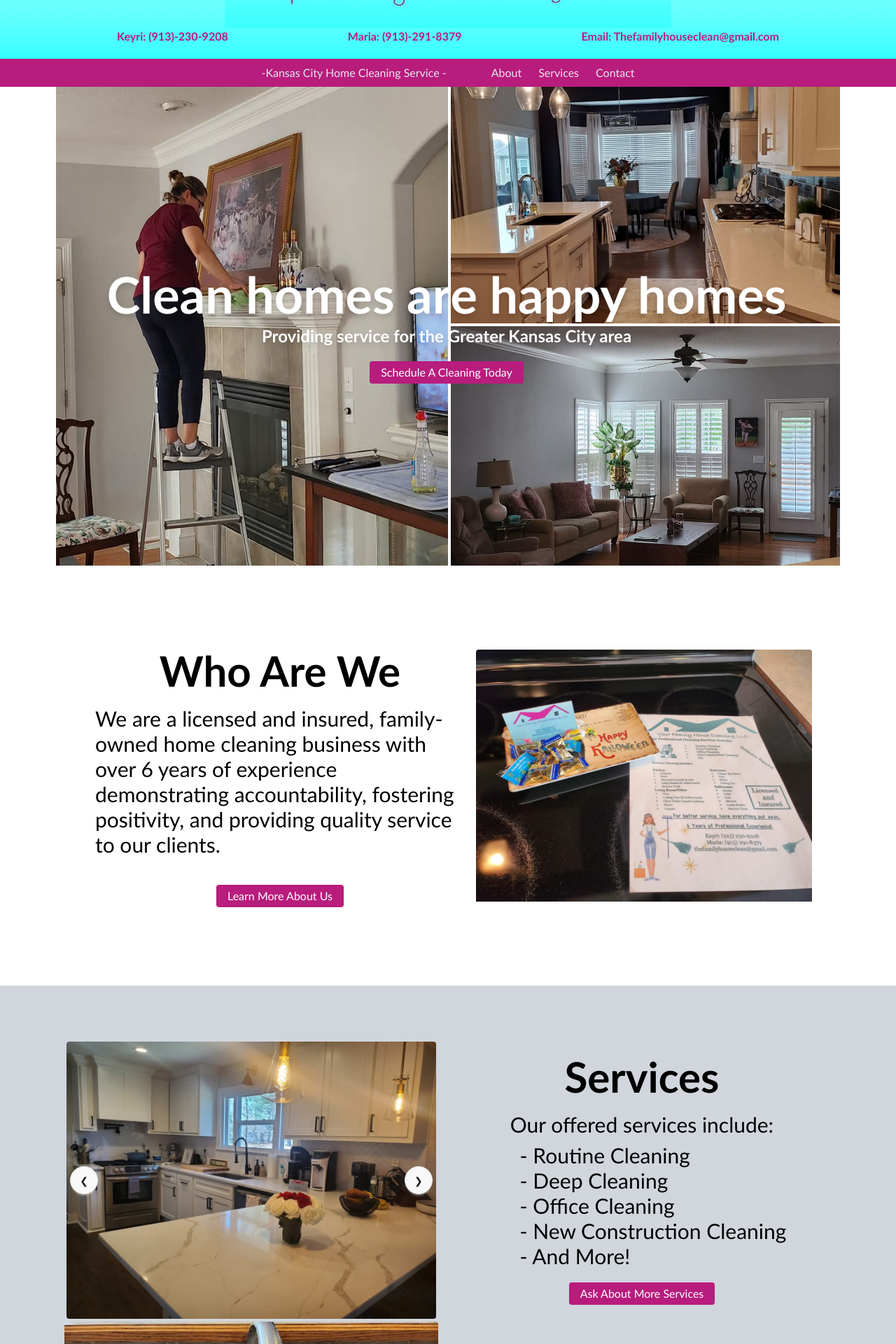
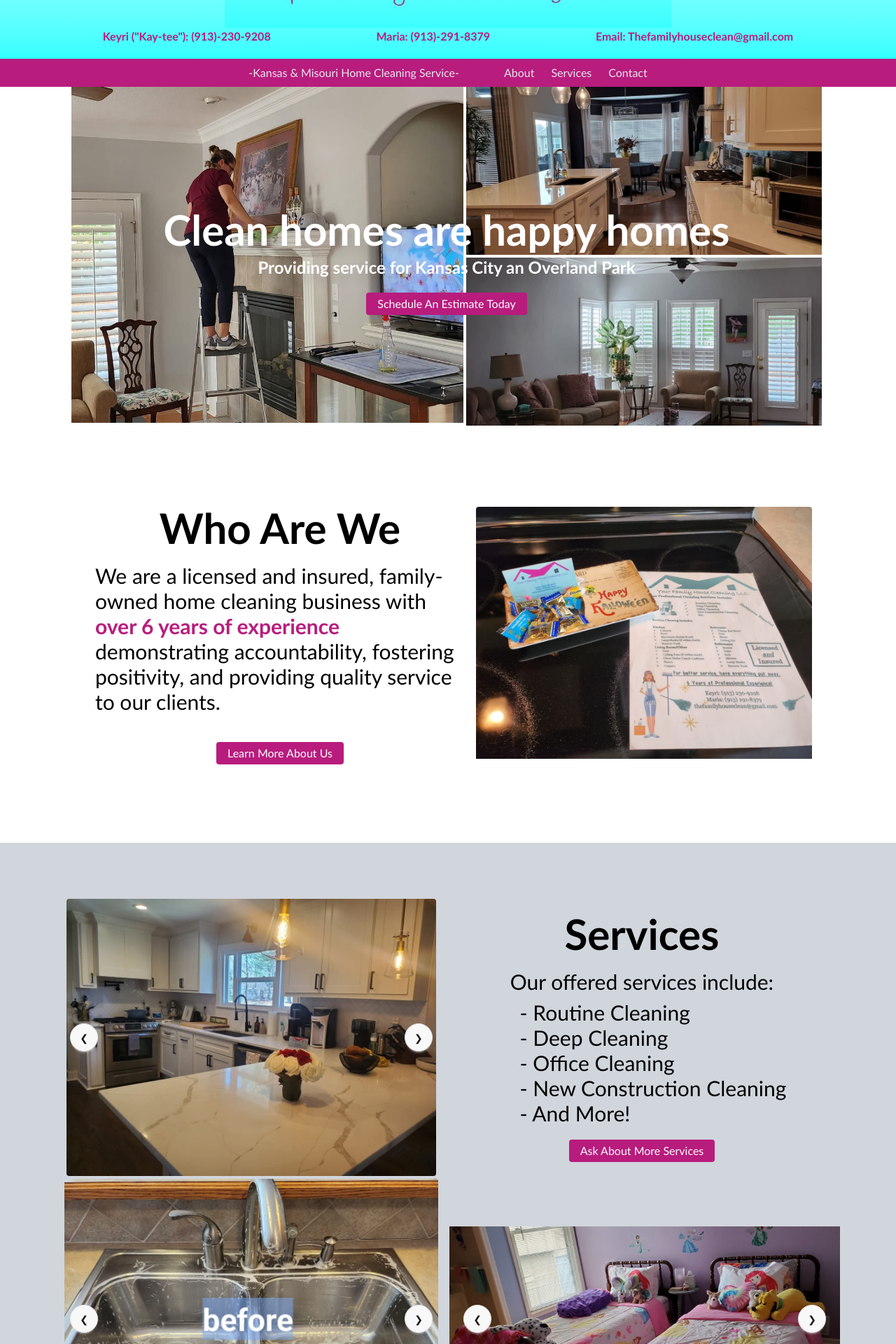
Before and after one commit to CentipedeSully/YFHC-website, a React (Vite) app: page / in a window 1280 px wide. Shown: the part 160-2080 px from the top of the page at 70% size. Built offline with nearby package versions, Linux system fonts and the light colour scheme.

Commit message:
Implemneteed feedback taken from client. Fixed various bugs- button clicks on carousels moved entire screen when inappropriate, fexed welcome pictures being too big AND small for different screen resolutions, fixed small spacing issue when screen reso smaller than predefined small reso

```diff
--- a/src/App.tsx
+++ b/src/App.tsx
@@ -15,7 +15,7 @@ function App() {
           src='/assets/pictures/IMG_HEADER.JPG'
           alt="YFHC_logo_img" />
         <div className="text-logo-purple font-bold flex flex-row text-center justify-evenly">
-          <p className="px-1">Keyri: <span className="whitespace-nowrap">(913)-230-9208</span></p>
+          <p className="px-1">Keyri ("Kay-tee"): <span className="whitespace-nowrap">(913)-230-9208</span></p>
           <p className="px-1">Maria: <span className="whitespace-nowrap">(913)-291-8379</span></p>
           <p className="px-1">Email: <a
             href="mailto:thefamilyhouseclean@gmail.com"
@@ -27,7 +27,7 @@ function App() {
       </div>
 
       <nav id="navbar" className="bg-logo-purple sm:h-20  md:h-10 flex sm:flex-col md:flex-row px-10 justify-center py-1 space-x-1.5 fonted">
-        <span className="px-3 text-gray-200 rounded my-auto py-1 text-center md:mr-10">-Kansas City Home Cleaning Service -</span>
+        <span className="px-3 text-gray-200 rounded my-auto py-1 text-center md:mr-10">-Kansas & Misouri Home Cleaning Service-</span>
         <div className=" flex flex-row justify-center">
           < NavButton
             scrollTo={"#who-are-we"}
@@ -49,30 +49,30 @@ function App() {
 
       <div id="welcome-section" className="mx-20 bg-white">
 
-        <div className="flex flex-row w-full justify-center space-x-1 relative">
+        <div className="flex flex-row w-full lg:h-120 justify-center space-x-1 relative ">
           <div className="absolute w-full h-full text-white text-center">
-            <div className="flex flex-col justify-center h-full">
-              <div className="mb-5">
-                <p className="text-3xl lg:text-5xl  xl:text-7xl font-bold drop-shadow-lg">Clean homes are happy homes</p>
-                <p className="text-xl lg:text-2xl pt-2 font-bold drop-shadow-lg">Providing service for the Greater Kansas City area</p>
+            <div className="flex flex-col justify-center  h-full">
+              <div className="mb-5 mt-5">
+                <p className="text-3xl lg:text-5xl  xl:text-6xl font-bold drop-shadow-xl">Clean homes are happy homes</p>
+                <p className="text-xl lg:text-2xl pt-2 px-10 font-bold drop-shadow-xl">Providing service for Kansas City an Overland Park</p>
               </div>
 
               <a
                 className="px-4 py-1 bg-logo-purple rounded mx-auto hover:bg-rose-950"
-                href="#contact-section">Schedule A Cleaning Today
+                href="#contact-section">Schedule An Estimate Today
               </a>
             </div>
           </div>
 
           <img
-            className="object-cover lg:w-1/2 w-0"
+            className="object-cover lg:w-1/2 w-0 "
             src="/assets/pictures/IMG-20250312-WA0005.jpg"
             alt="missing"
           />
 
-          <div className=" flex flex-col space-y-1">
+          <div className="flex flex-col space-y-1 h-full">
             <img
-              className="object-cover lg:h-1/2 h-full"
+              className="object-cover lg:h-1/2 h-0"
               src="/assets/pictures/IMG-20250312-WA0018.jpg"
               alt="missing" />
             <img
@@ -80,6 +80,19 @@ function App() {
               src="/assets/pictures/IMG-20250312-WA0002.jpg"
               alt="missing" />
           </div>
+
+          <div className="flex flex-row h-150 lg:h-0 lg:w-0 space-x-1 justify-center">
+            <img
+              className="object-cover w-full"
+              src="/assets/pictures/IMG-20250315-WA0014.jpg"
+              alt="missing" />
+
+            <img
+              className="object-cover  w-full"
+              src="/assets/pictures/IMG-20250315-WA0006.jpg"
+              alt="missing" />
+          </div>
+
 
         </div>
 
@@ -89,7 +102,7 @@ function App() {
             <div className="flex flex-col justify-evenly px-4 lg:w-1/2">
               <p className="lg:text-4xl xl:text-6xl text-3xl font-bold text-center">Who Are We</p>
               <p className="xl:text-3xl lg:text-2xl text-xl py-5 "> We are a licensed and insured,
-                family-owned home cleaning business with over 6 years of experience demonstrating accountability,
+                family-owned home cleaning business with <span className=" lg:text-3xl text-2xl font-bold text-logo-purple">over 6 years of experience</span> demonstrating accountability,
                 fostering positivity, and providing quality service to our clients.
               </p>
 
@@ -127,7 +140,7 @@ function App() {
                 <li>- And More!</li>
               </ul>
               <a
-                className="text-white px-4 py-1 sm:mb-10 lg:mb-0 bg-logo-purple rounded mx-auto hover:bg-rose-950"
+                className="text-white px-4 py-1 mb-10 lg:mb-0 bg-logo-purple rounded mx-auto hover:bg-rose-950"
                 href="#contact-section">Ask About More Services
               </a>
             </div>
@@ -166,7 +179,7 @@ function App() {
                 <CarouselItem
                   itemId="sec-services-caro-1"
                   imgUrl="/assets/pictures/IMG-20250312-WA0006.jpg"
-                  prevID="sec-services-caro-"
+                  prevID="sec-services-caro-6"
                   nextId="sec-services-caro-2"
                 />
 
@@ -250,7 +263,6 @@ function App() {
           <div className="text-black text-center flex flex-col justify-center lg:w-1/2">
             <p className="lg:text-6xl text-4xl font-bold">Contact Us Today</p>
             <p className="text-2xl md:py-2">And setup your new professional cleaning service!</p>
-            <p className="text-2xl ">~ Hablamos Espanõl ~</p>
             <p className="text-2xl pt-5 pb-10"></p>
             <div className="flex flex-col justify-center space-y-10">
 
@@ -259,7 +271,7 @@ function App() {
                 <ul className="rounded-b py-2">
                   <li>
                     <p className="flex text-2xl justify-center px-2 space-x-3 whitespace-nowrap">
-                      <span>Keyri:</span><span>(913)-230-9208</span>
+                      <span>Keyri ("Kay-tee"):</span><span>(913)-230-9208</span>
                     </p>
                   </li>
                   <li>
@@ -406,10 +418,10 @@ function App() {
 
       </div>
 
-      <div id="footer-section" className="flex flex-col justify-center bg-logo-purple h-20 text-sm text-center ">
+      <div id="footer-section" className="flex flex-col justify-center text-white bg-logo-purple h-20 text-sm text-center ">
         <p className="">-Site Developed by William Sullivan Smith-</p>
         <a
-          className="hover:underline hover:text-yellow-300"
+          className="hover:underline  hover:text-yellow-300"
           href="https://www.linkedin.com/in/william-smith-154a5120a/"
           target="_blank">-Visit LinkedIn-</a>
       </div>
@@ -447,13 +459,19 @@ interface caroProps{
   imgUrl:string,
 }
 const CarouselItem = (props:caroProps) =>{
+  const scrollToPrevious = () => {
+    document.getElementById(props.prevID)?.scrollIntoView({block:'nearest', inline: "center"})
+  }
+  const scrollToNext = () =>{
+    document.getElementById(props.nextId)?.scrollIntoView({block:'nearest', inline: "center"})
+  }
 
   return(
     <div id={props.itemId} className={"carousel-item relative w-full h-full"}>
       <img className="rounded mx-auto object-contain" src={props.imgUrl} alt="missed" />
       <div className="absolute left-5 right-5 top-1/2 flex -translate-y-1/2 transform justify-between">
-        <a href={"#" +props.prevID} className="btn btn-circle">❮</a>
-        <a href={"#" +props.nextId} className="btn btn-circle">❯</a>
+        <button onClick={scrollToPrevious} className="btn btn-circle">❮</button>
+        <button onClick={scrollToNext} className="btn btn-circle">❯</button>
       </div>
     </div>
   )
```
Also changed, not shown: public/assets/pictures/IMG-20250315-WA0006-cropped.JPG (added).
